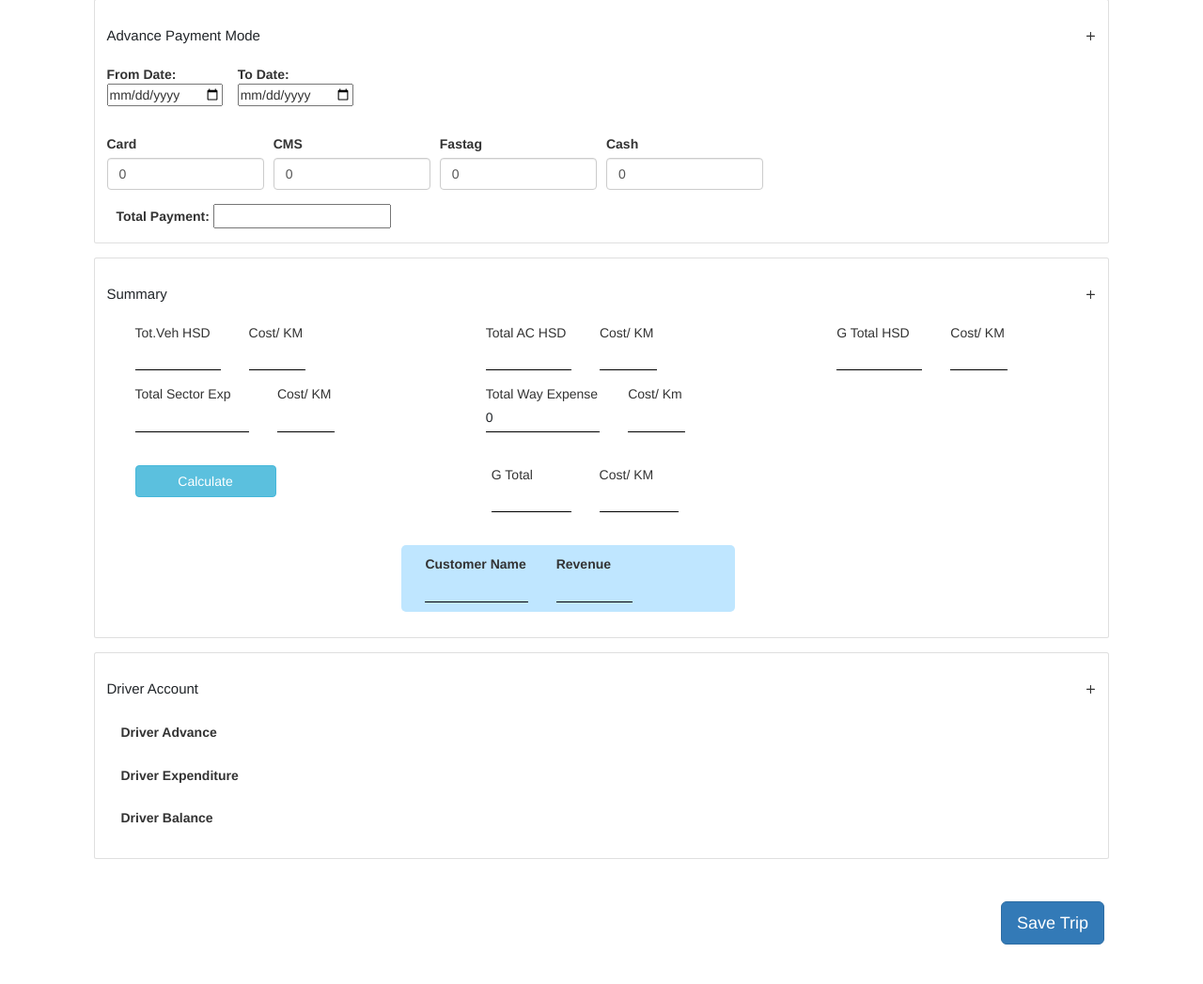
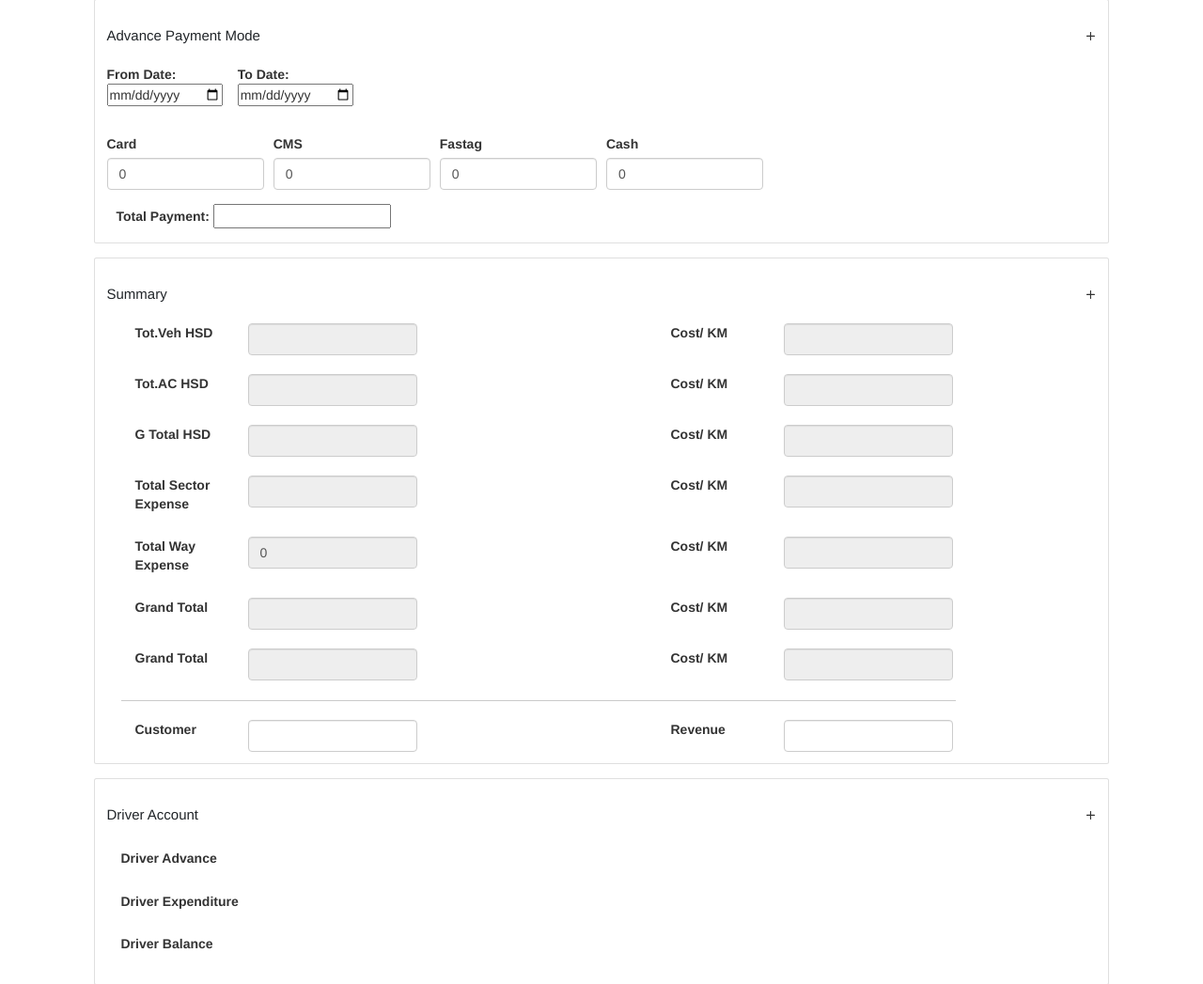
Before and after one commit to HC1608/web_project2, a Django app: page /create_trip/ in a window 1280 px wide. Shown: the part 2065-3112 px from the top of the page at 94% size. Before the commit the page ends 3070 px from the top, so only its background shows below. Run offline with Django 3.2, Linux system fonts and the light colour scheme; some libraries are stand-ins or nearby versions.

Commit message:
Update create_trip.html

```diff
--- a/authenticate/templates/authenticate/create_trip.html
+++ b/authenticate/templates/authenticate/create_trip.html
@@ -1331,64 +1331,107 @@
             <div id="collapsefive" class="accordion-collapse collapse show" data-bs-parent="#myAccordion5" aria-labelledby="panelsStayOpen-headingfive">
                 <div class="card-body">
 
-            <div id="finalsummary"  class="container">
+           <div id="finalsummary"  class="container">
                 <!--Add required things here-->
-              <div class="form-row" onload="subtract_number(); find_sec_exp(); find_way_exp(); add_state(); totalsummary();">
-                    <div class="form-group col-md-4">
-
-                      <div class="col-sm-4">Tot.Veh HSD <input type="number"  class="form-control-plaintext" id="total_vehicle_hsdv" style="border-bottom-color: black;" onchange="totalsummary();" readonly> </div>
-                      <div class="col-sm-3">Cost/ KM<input type="number"  class="form-control-plaintext" id="cpk_tvh"  style="border-bottom-color: black;" readonly></div>
-
-                    </div>
-
-                    <div class="form-group col-md-4">
-
-                      <div class="col-sm-4">Total AC HSD<input type="number" readonly class="form-control-plaintext" id="itachsd" style="border-bottom-color: black;" onchange="totalsummary();"></div>
-                      <div class="col-sm-3">Cost/ KM<input type="number" readonly class="form-control-plaintext" id="cpk_itachsd" style="border-bottom-color: black;"></div>
-                    </div>
-
-                    <div class="form-group col-md-4">
-
-                       <div class="col-sm-4">G Total HSD<input type="number" class="form-control-plaintext" id="igtothsd" style="border-bottom-color: black;" readonly onchange="totalsummary();"></div>
-                       <div class="col-sm-3">Cost/ KM<input type="number" class="form-control-plaintext" id="igtothsd_cpk" style="border-bottom-color: black;" readonly ></div>
-
-                    </div>
-
-                    <div class="form-group col-md-4">
-
-                      <div class="col-sm-5">Total Sector Exp<input type="number" readonly class="form-control-plaintext" style="border-bottom-color: black;" id="secexpi" onchange="totalsummary();" ></div>
-                      <div class="col-sm-3">Cost/ KM<input type="number" class="form-control-plaintext" id="secexpi_cpk" style="border-bottom-color: black;" readonly ></div>
-
-
-                    </div>
-
-                    <div class="form-group col-md-4">
-
-                      <div class="col-sm-5">Total Way Expense<input type="number" readonly class="form-control-plaintext" style="border-bottom-color: black;" id="wayexpi1" onchange="totalsummary();"></div>
-                      <div class="col-sm-3">Cost/ Km<input type="number" class="form-control-plaintext" id="wayexpi_cpk1" style="border-bottom-color: black;" readonly ></div>
-
-                    </div>
-
+
+                 <div class="row" onload="subtract_number(); find_sec_exp(); find_way_exp(); add_state(); totalsummary();" >
+                      <div class="col-sm">
+                        <label for="totvehhsd" class="col-sm-3">Tot.Veh HSD </label>
+                        <input type="number"  class="form-control col-sm-4" id="total_vehicle_hsdv"  onchange="totalsummary();" readonly>
                       </div>
-
-            </div>
-                  <div class="form-row">
-                   <div class="form-group col-md-4" style="margin-left:30px; margin-top:20px;"> <button type="button" class="btn btn-info" onclick="totalsummary()" style="width:150px;">Calculate</button></div>
-
-                    <div class="form-group col-md-4" style="margin-left:10px; margin-top:20px;">
-
-                         <div class="col-sm-4">G Total<input type="number" readonly class="form-control-plaintext" id="addall" style="border-bottom-color: black;"></div>
-                         <div class="col-sm-4">Cost/ KM<input type="number" class="form-control-plaintext" id="addall_cpk" style="border-bottom-color: black;"readonly ></div>
-
-                    </div>
-
-                    <div class="form-group col-md-4" style="margin-left:30%; margin-top:20px; padding:10px 10px; background-color:#bfe6ff; width:100%; border-radius:5px; ">
-                      <div class="col-sm-5"><strong>Customer Name<input type="text"  class="form-control-plaintext" id="customername" style="border-bottom-color: black;"></div>
-                      <div class="col-sm-4">Revenue </strong><input type="number" class="form-control-plaintext" id="addall_cpk" style="border-bottom-color: black;" required></div>
-                    </div>
-
-                    </div>
-
+                      <div class="col-sm">
+                        <label for="cpk_for_veh_hsd" class="col-sm-3">Cost/ KM</label>
+                        <input type="number"  class="form-control col-sm-4" id="cpk_tvh"  readonly>
+                      </div>
+                </div>
+
+
+                <div class="row" onload="subtract_number(); find_sec_exp(); find_way_exp(); add_state(); totalsummary();" style="margin-top:20px;">
+                  <div class="col-sm">
+                    <label for="totvehhsd" class="col-sm-3">Tot.AC HSD </label>
+                    <input type="number"  class="form-control col-sm-4" id="total_vehicle_hsdv"  onchange="totalsummary();" readonly>
+                  </div>
+                  <div class="col-sm">
+                    <label for="cpk_for_veh_hsd" class="col-sm-3">Cost/ KM</label>
+                    <input type="number"  class="form-control col-sm-4" id="cpk_tvh"  readonly>
+                  </div>
+                </div>
+
+                <div class="row" onload="subtract_number(); find_sec_exp(); find_way_exp(); add_state(); totalsummary();" style="margin-top:20px;">
+                  <div class="col-sm">
+                    <label for="gtotalhsd" class="col-sm-3">G Total HSD </label>
+                    <input type="number"  class="form-control col-sm-4" id="igtothsd" onchange="totalsummary();" readonly>
+                  </div>
+                  <div class="col-sm">
+                    <label for="cpk_for_gtotal" class="col-sm-3">Cost/ KM</label>
+                    <input type="number"  class="form-control col-sm-4" id="igtothsd_cpk"  readonly>
+                  </div>
+                </div>
+
+
+                <div class="row" onload="subtract_number(); find_sec_exp(); find_way_exp(); add_state(); totalsummary();" style="margin-top:20px;">
+                  <div class="col-sm">
+                    <label for="totalsectorexpensel" class="col-sm-3">Total Sector Expense </label>
+                    <input type="number"  class="form-control col-sm-4" id="secexpi" onchange="totalsummary();" readonly>
+                  </div>
+                  <div class="col-sm">
+                    <label for="cpk_for_secexp" class="col-sm-3">Cost/ KM</label>
+                    <input type="number"  class="form-control col-sm-4" id="secexpi_cpk"   readonly>
+                  </div>
+                </div>
+
+
+                <div class="row" onload="subtract_number(); find_sec_exp(); find_way_exp(); add_state(); totalsummary();" style="margin-top:20px;">
+                  <div class="col-sm">
+                    <label for="totalwayexpensel" class="col-sm-3">Total Way Expense </label>
+                    <input type="number"  class="form-control col-sm-4" id="wayexpi1" onchange="totalsummary();" readonly>
+                  </div>
+                  <div class="col-sm">
+                    <label for="cpk_for_wayexp" class="col-sm-3">Cost/ KM</label>
+                    <input type="number"  class="form-control col-sm-4" id="wayexpi_cpk1"  readonly>
+                  </div>
+                </div>
+
+                <div class="row" onload="subtract_number(); find_sec_exp(); find_way_exp(); add_state(); totalsummary();" style="margin-top:20px;">
+                  <div class="col-sm">
+                    <label for="totalwayexpensel" class="col-sm-3">Grand Total</label>
+                    <input type="number"  class="form-control col-sm-4" id="addall" onchange="totalsummary();" readonly>
+                  </div>
+                  <div class="col-sm">
+                    <label for="cpk_for_wayexp" class="col-sm-3">Cost/ KM</label>
+                    <input type="number"  class="form-control col-sm-4" id="addall_cpk"  readonly>
+                  </div>
+                </div>
+
+
+                <div class="row" onload="subtract_number(); find_sec_exp(); find_way_exp(); add_state(); totalsummary();" style="margin-top:20px;">
+                  <div class="col-sm">
+                    <label for="totalwayexpensel" class="col-sm-3">Grand Total</label>
+                    <input type="number"  class="form-control col-sm-4" id="addall" onchange="totalsummary();" readonly>
+                  </div>
+                  <div class="col-sm">
+                    <label for="cpk_for_wayexp" class="col-sm-3">Cost/ KM</label>
+                    <input type="number"  class="form-control col-sm-4" id="addall_cpk"  readonly>
+                  </div>
+                </div>
+
+                <hr/ style="width:80%;">
+
+              <div class="row" onload="subtract_number(); find_sec_exp(); find_way_exp(); add_state(); totalsummary();" style="margin-top:20px;">
+                <div class="col-sm">
+                  <label for="customer" class="col-sm-3">Customer </label>
+                  <input type="text"  class="form-control col-sm-4" id="customername" >
+                </div>
+                <div class="col-sm">
+                  <label for="revenue" class="col-sm-3">Revenue</label>
+                  <input type="number" class="form-control col-sm-4" id="revenue" required>
+
+                </div>
+              </div>
+
+
+
+            </div><!--for container-->
 
 
    <!--Completed with 5th section-->
```
